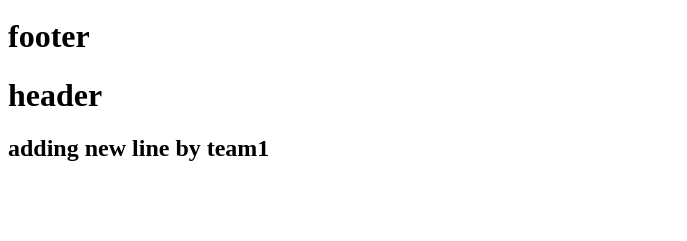
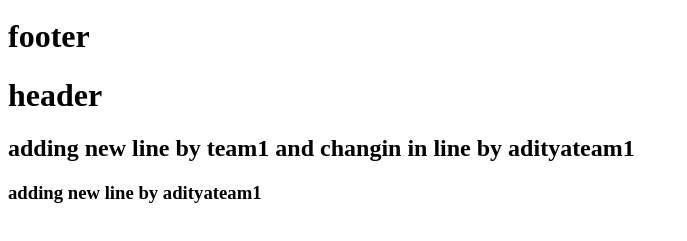
Before and after one commit to adityapalmehula/Branching, a plain HTML site: page index.html in a window 1280 px wide. Shown: the part 191-432 px from the top of the page, without its empty margins (0-687 px from the left). Drawn offline with Linux system fonts and the light colour scheme.

Commit message:
adding some code of adityateam1

```diff
--- a/index.html
+++ b/index.html
@@ -8,6 +8,7 @@
 	 <h2>this is new line by aditya"</h2>
 	 <h1>footer</h1>
 	 <h1>header</h1>
-	 <h2>adding new line by team1</h2>
+	 <h2>adding new line by team1 and changin in line by adityateam1</h2>
+	 <h3>adding new line by adityateam1</h3>
 </body>
 </html>
```
